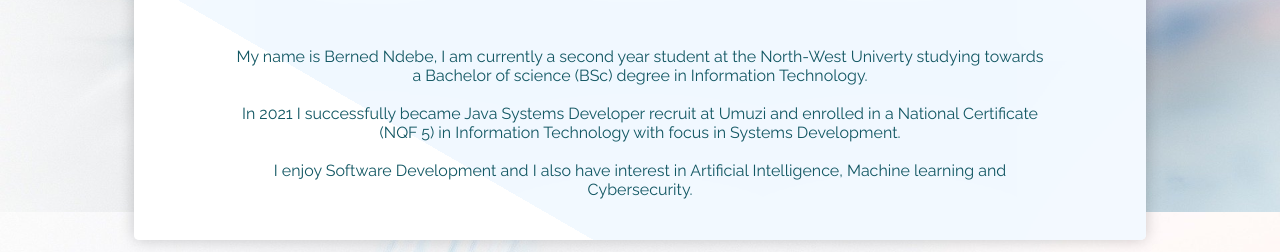
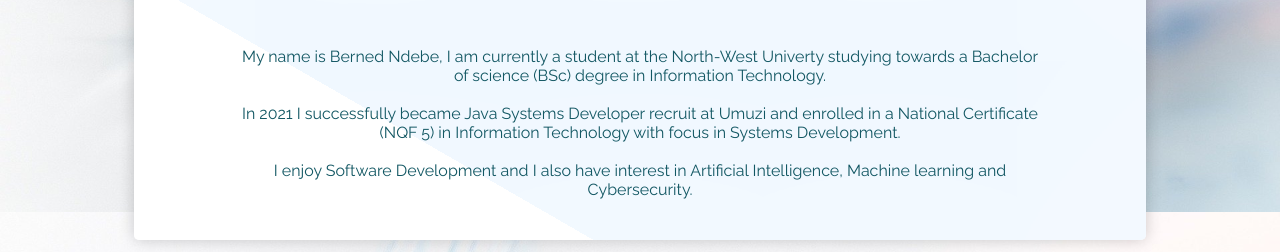
Before and after one commit to Berned-Dev/Berned-Dev.github.io, a plain HTML site: page index.html in a window 1280 px wide. Shown: the part 702-954 px from the top of the page. Drawn offline with Linux system fonts and the light colour scheme.

Commit message:
fix html

```diff
--- a/index.html
+++ b/index.html
@@ -50,7 +50,7 @@
             <h2> About Me</h2>
             <div class="line"></div>
                     <p class="about-text">
-                        My name is Berned Ndebe, I am currently a second year student at the North-West Univerty studying towards a
+                        My name is Berned Ndebe, I am currently a student at the North-West Univerty studying towards a
                         Bachelor of science (BSc) degree in Information Technology.
                         <br />
                         <br />
```
